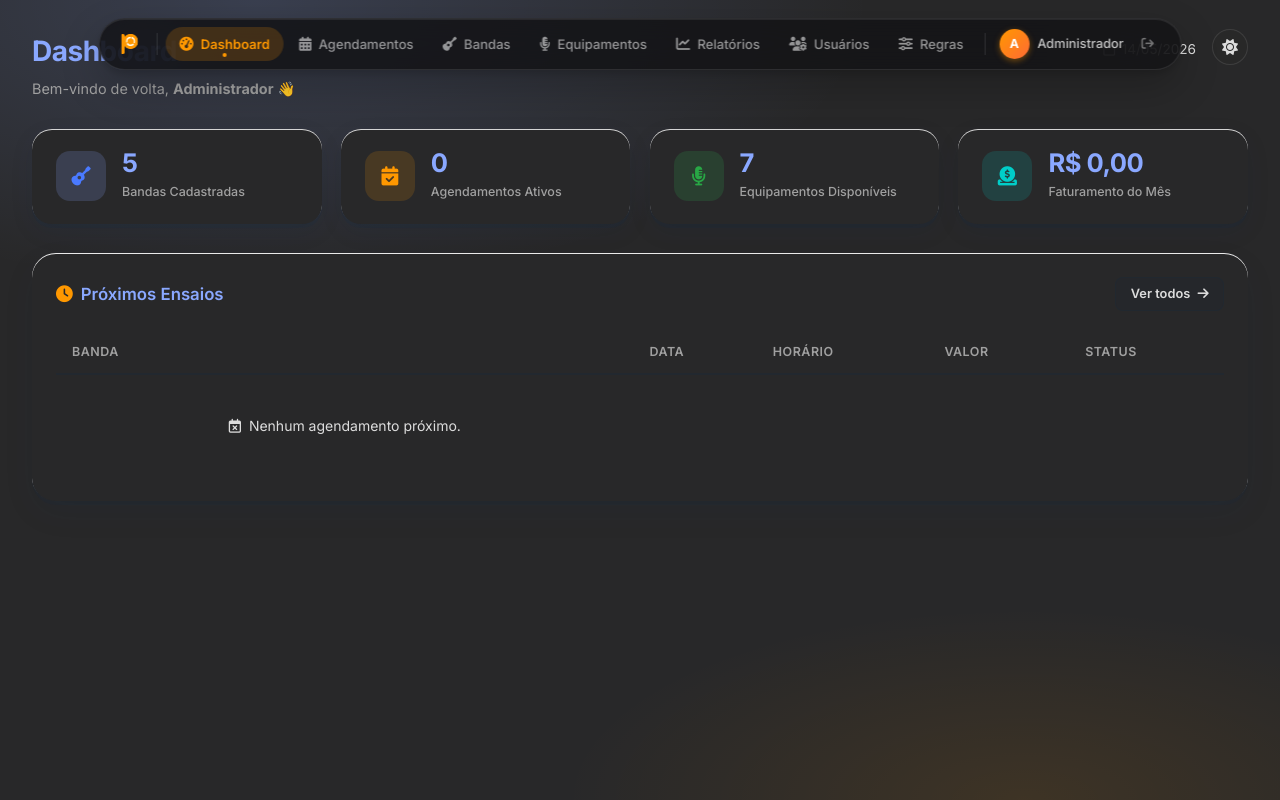
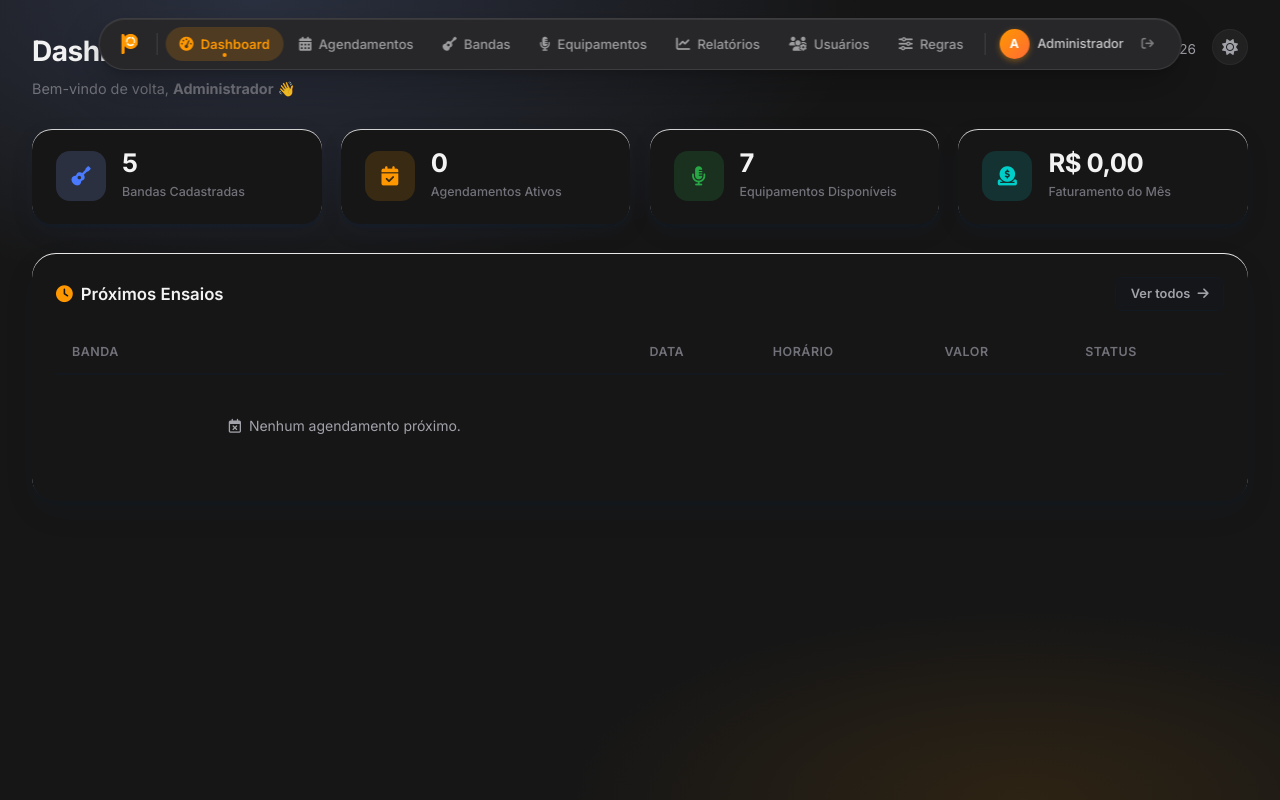
Before and after one commit to berelels/pulse, a PHP site: page /dashboard.php in a window 1280 px wide. Run offline with PHP 8.4, Linux system fonts and the light colour scheme; a user stored in the database is signed in; data comes from the database, SQL or seed files in the repository; data that the repository does not hold is empty.

Commit message:
style: apply flat dark mode based on Bento Pro reference

```diff
--- a/assets/css/style.css
+++ b/assets/css/style.css
@@ -46,21 +46,22 @@
 
 /* Tema Escuro */
 :root[data-theme="escuro"], body[data-theme="escuro"], [data-theme="escuro"] {
-  --clr-dark:     #FFFDF0; /* Invertido para uso em textos escuros */
-  --clr-cream:    #282829; /* Fundo principal */
-  --clr-navy:     #8AA8FF; /* Títulos etc */
-  --clr-blue:     #002A54;
+  --clr-dark:     #FFFFFF;
+  --clr-cream:    #161616; /* Fundo principal escuro */
+  --clr-navy:     #F3F3F3; /* Títulos etc */
+  --clr-blue:     #8AA8FF;
   --clr-orange:   #FF9800;
 
-  --glass-bg:         rgba(40, 40, 41, 0.55);
-  --glass-border:     rgba(255, 255, 255, 0.1);
-  --glass-shadow:     0 8px 32px rgba(0, 0, 0, 0.3);
+  --glass-bg:         #212121; /* Fundo sólido (Flat) */
+  --glass-border:     rgba(255, 255, 255, 0.04);
+  --glass-shadow:     0 4px 20px rgba(0, 0, 0, 0.4); /* Sombra suave escura */
+  --glass-blur:       none; /* Sem blur (Flat) */
 
-  --text-primary:   #FFFDF0;
-  --text-secondary: #dcdcdc;
-  --text-muted:     #a0a0a0;
+  --text-primary:   #EAEAEA;
+  --text-secondary: #A1A1AA;
+  --text-muted:     #71717A;
 
-  --di-bg:          rgba(20, 20, 22, 0.88);
+  --di-bg:          #27272A;
 }
 
 /* ================================================================
```
